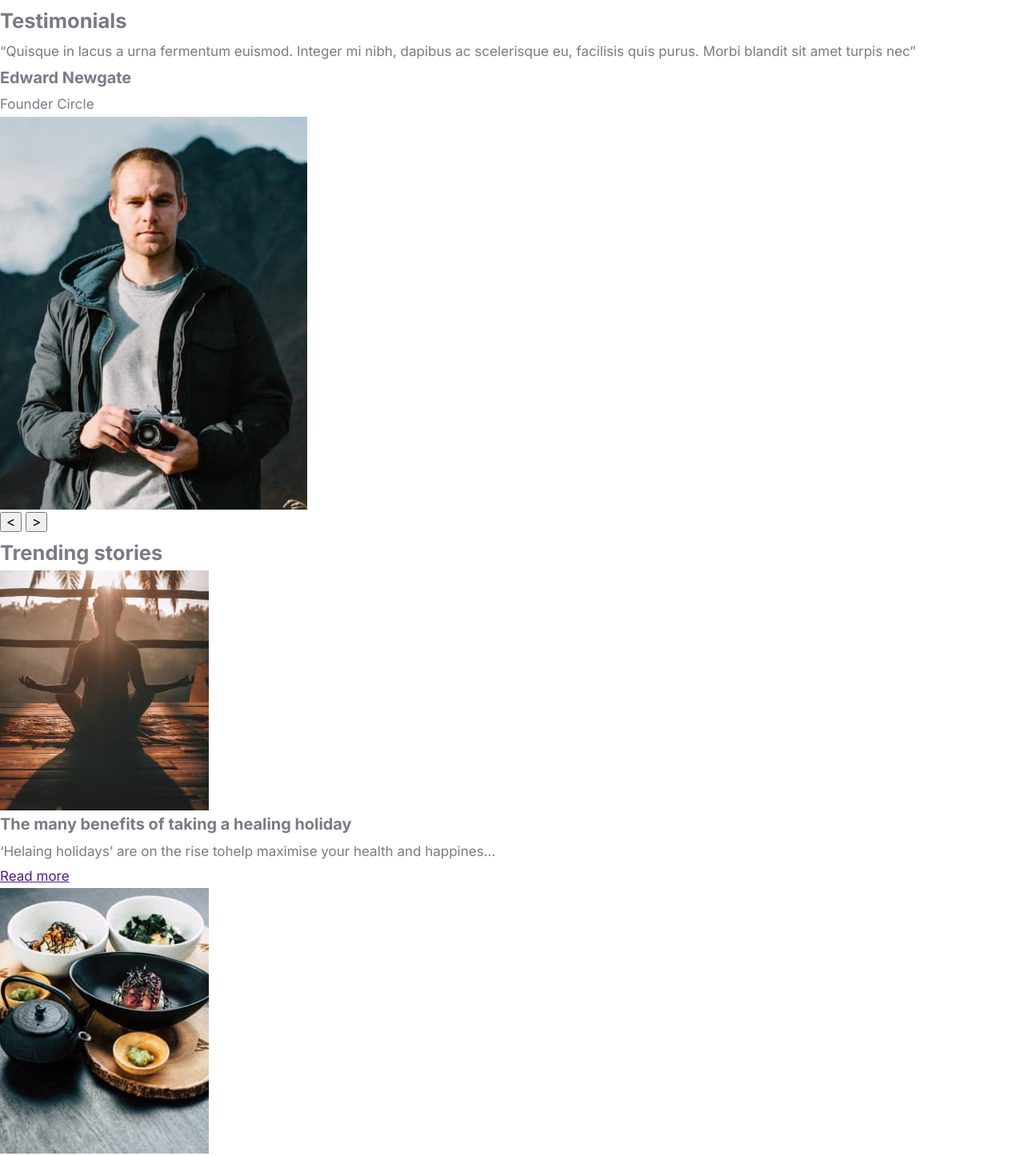
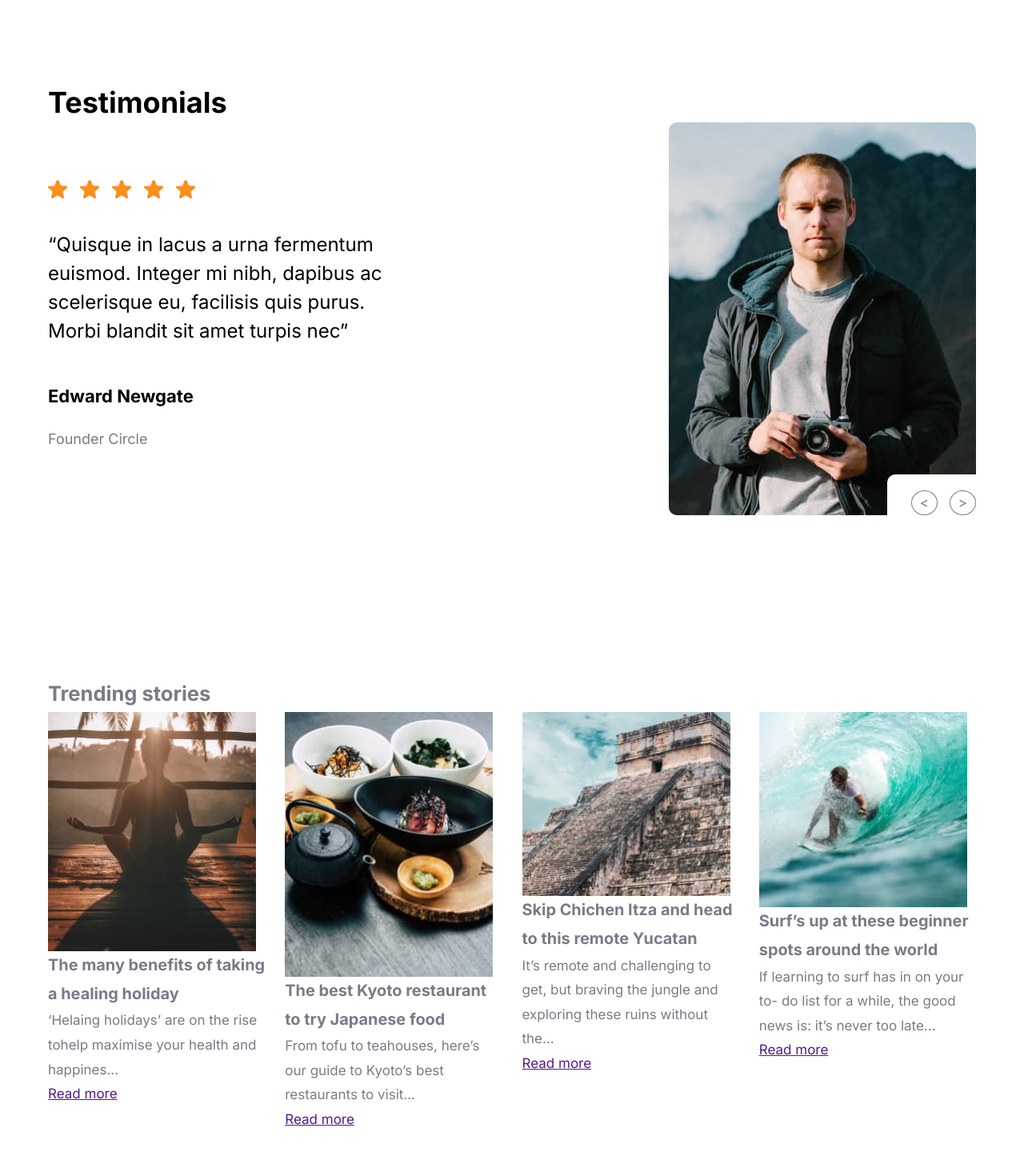
Before and after one commit to lordponchik/practice-tour-and-travel, a plain HTML site: page index.html in a window 1280 px wide. Shown: the part 3066-4511 px from the top of the page at 80% size. Drawn offline with nearby package versions, Linux system fonts and the light colour scheme.

Commit message:
верстка 1.1

```diff
--- a/index.html
+++ b/index.html
@@ -135,74 +135,109 @@
           <img src="./images/guides.png" alt="Guides by Thousand Sunny" width="599" height="542" /></div>
 
       </section>
-      <section>
-        <h2>Testimonials</h2>
-        <!-- Добавить звезды -->
-        <p>
-          “Quisque in lacus a urna fermentum euismod. Integer mi nibh, dapibus ac scelerisque eu,
-          facilisis quis purus. Morbi blandit sit amet turpis nec”
-        </p>
-        <h3>Edward Newgate</h3>
-        <p>Founder Circle</p>
-        <img src="./images/edward-newgate.jpg" alt="Edward Newgate" width="384" height="491" />
-        <button type="button">&lt;</button>
-        <button type="button">&gt;</button>
+      <section class="testimonials section">
+        <div class="container">  <h2 class="testimonials__title">Testimonials</h2>
+          <div class="testimonials__flexbox">
+            <div class="testimonials__meta">
+            <ul class="testimonials__menu list">
+              <li class="testimonials__list">
+                <svg width="25" height="25" class="testimonials__icon">
+                  <use href="./images/sprite.svg#icon-star"></use>
+                </svg>
+              </li>
+              <li class="testimonials__list">
+                <svg width="25" height="25" class="testimonials__icon">
+                  <use href="./images/sprite.svg#icon-star"></use>
+                </svg>
+              </li>
+              <li class="testimonials__list">
+                <svg width="25" height="25" class="testimonials__icon">
+                  <use href="./images/sprite.svg#icon-star"></use>
+                </svg>
+              </li>
+              <li class="testimonials__list">
+                <svg width="25" height="25" class="testimonials__icon">
+                  <use href="./images/sprite.svg#icon-star"></use>
+                </svg>
+              </li>
+              <li class="testimonials__list">
+                <svg width="25" height="25" class="testimonials__icon">
+                  <use href="./images/sprite.svg#icon-star"></use>
+                </svg>
+              </li>
+            </ul>
+            <p class="testimonials__review">
+            “Quisque in lacus a urna fermentum euismod. Integer mi nibh, dapibus ac scelerisque eu,
+            facilisis quis purus. Morbi blandit sit amet turpis nec”
+          </p>
+          <h3 class="testimonials__name">Edward Newgate</h3>
+          <p class="testimonials__position">Founder Circle</p></div>
+          <div class="testimonials__img-block"> <img src="./images/edward-newgate.jpg" alt="Edward Newgate" width="384" height="491" class="testimonials__img"/>
+            <div class="testimonials__transition-review"> <button type="button" class="testimonials__review-btn">&lt;</button>
+              <button type="button" class="testimonials__review-btn">&gt;</button></div>
+
+           </div></div>
+
+         </div>
+
       </section>
-      <article>
-        <h2>Trending stories</h2>
-        <a href="View all"></a>
-        <ul>
-          <li>
+      <article class="trending section">
+        <div class="container"> <div class="trending__meta"><h2 class="trending__title">Trending stories</h2>
+          <a href="View all" class="trending__more-link link"></a></div>
+
+        <ul class="trending-stories list">
+          <li class="trending-stories__list">
             <img
               src="./images/trending-stories/taking-a-healing.jpg"
               alt="taking a healing holiday"
-              width="261"
-              height="231"
+              width="260"
+              height="230"
             />
-            <h3>The many benefits of taking a healing holiday</h3>
-            <p>‘Helaing holidays’ are on the rise tohelp maximise your health and happines...</p>
-            <a href="">Read more</a>
+            <h3 class="trending-stories__title">The many benefits of taking a healing holiday</h3>
+            <p class="trending-stories__text">‘Helaing holidays’ are on the rise tohelp maximise your health and happines...</p>
+            <a href="" class="trending-stories__link">Read more</a>
           </li>
-          <li>
+          <li class="trending-stories__list">
             <img
               src="./images/trending-stories/kyoto-restaurant.jpg"
               alt="Kyoto restaurant"
-              width="261"
-              height="231"
+              width="260"
+              height="230"
             />
-            <h3>The best Kyoto restaurant to try Japanese food</h3>
-            <p>From tofu to teahouses, here’s our guide to Kyoto’s best restaurants to visit...</p>
-            <a href="">Read more</a>
+            <h3 class="trending-stories__title">The best Kyoto restaurant to try Japanese food</h3>
+            <p class="trending-stories__text">From tofu to teahouses, here’s our guide to Kyoto’s best restaurants to visit...</p>
+            <a href="" class="trending-stories__link">Read more</a>
           </li>
-          <li>
+          <li class="trending-stories__list">
             <img
               src="./images/trending-stories/chichen-itza.jpg"
               alt="Chichen Itza"
-              width="261"
-              height="231"
+              width="260"
+              height="230"
             />
-            <h3>Skip Chichen Itza and head to this remote Yucatan</h3>
-            <p>
+            <h3 class="trending-stories__title">Skip Chichen Itza and head to this remote Yucatan</h3>
+            <p class="trending-stories__text">
               It’s remote and challenging to get, but braving the jungle and exploring these ruins
               without the...
             </p>
-            <a href="">Read more</a>
+            <a href="" class="trending-stories__link">Read more</a>
           </li>
-          <li>
+          <li class="trending-stories__list">
             <img
-              src="./images/trending-stories/surf’s-up.jpg"
+              src="./images/trending-stories/surfs-up.jpg"
               alt="Surf’s up"
-              width="261"
-              height="231"
+              width="260"
+              height="230"
             />
-            <h3>Surf’s up at these beginner spots around the world</h3>
-            <p>
+            <h3 class="trending-stories__title">Surf’s up at these beginner spots around the world</h3>
+            <p class="trending-stories__text">
               If learning to surf has in on your to- do list for a while, the good news is: it’s
               never too late...
             </p>
-            <a href="">Read more</a>
+            <a href="" class="trending-stories__link">Read more</a>
           </li>
-        </ul>
+        </ul></div>
+
       </article>
     </main>
     <footer>
--- /dev/null
+++ b/sass/layout/_testimonials.scss
@@ -0,0 +1,78 @@
+.testimonials__title{
+font-weight: 700;
+font-size: 36px;
+line-height: 1.39;
+color: $secondary-text-color;
+}
+.testimonials__flexbox{
+    display: flex;
+    align-items: center;
+    justify-content: space-between;
+}
+.testimonials__meta{
+  width: 450px;
+}
+.testimonials__menu{
+    display: flex;
+    margin-bottom: 30px;
+}
+.testimonials__list:not(:last-child){
+    margin-right: 15px;
+}
+.testimonials__icon{
+    fill: $accent-color;
+}
+.testimonials__review{
+    margin-bottom: 40px;
+
+font-size: 24px;
+line-height: 1.5;
+color: $secondary-text-color;
+}
+.testimonials__name{
+margin-bottom: 5px;
+
+font-weight: 700;
+font-size: 22px;
+line-height: 2.18;
+color: $secondary-text-color;
+}
+.testimonials__position{
+font-size: 18px;
+line-height: 2.67;
+color: $primary-text-color;
+}
+.testimonials__img-block{
+    position: relative;
+}
+.testimonials__img{
+    border-radius: 10px;
+}
+.testimonials__transition-review{
+    position: absolute;
+    bottom: 0;
+    right: 0;
+    padding-top: 20px;
+    padding-left: 30px;
+    border-top-left-radius: 10px;
+
+    background-color: $primary-bg-color;
+}
+.testimonials__review-btn{
+    padding: 5px 10px;
+    border-radius: 50%;
+    border: 1px solid $primary-text-color;
+
+    color: $primary-text-color;
+    background-color: $primary-bg-color;
+    cursor: pointer;
+
+    &:not(:last-child){
+        margin-right: 10px;
+    }
+    &:hover,
+    &:focus{
+        color: $secondary-text-color;
+        border-color:  $secondary-text-color;
+    }
+}
--- /dev/null
+++ b/sass/layout/_trending.scss
@@ -0,0 +1,11 @@
+.trending__meta{
+    display: flex;
+    align-items: flex-end;
+    justify-content: space-between;
+}
+.trending-stories{
+    @include flex-box();
+}
+.trending-stories__list{
+    @include flex-item();
+}
--- a/sass/main.scss
+++ b/sass/main.scss
@@ -14,3 +14,5 @@
 @import './layout/explore';
 @import './layout/featured-destinations';
 @import './layout/guides';
+@import './layout/testimonials';
+@import './layout/trending';
```
Also changed, not shown: css/main.css, css/main.min.css, images/trending-stories/surfs-up.jpg (renamed from images/trending-stories/surf’s-up.jpg), 2 other files.
